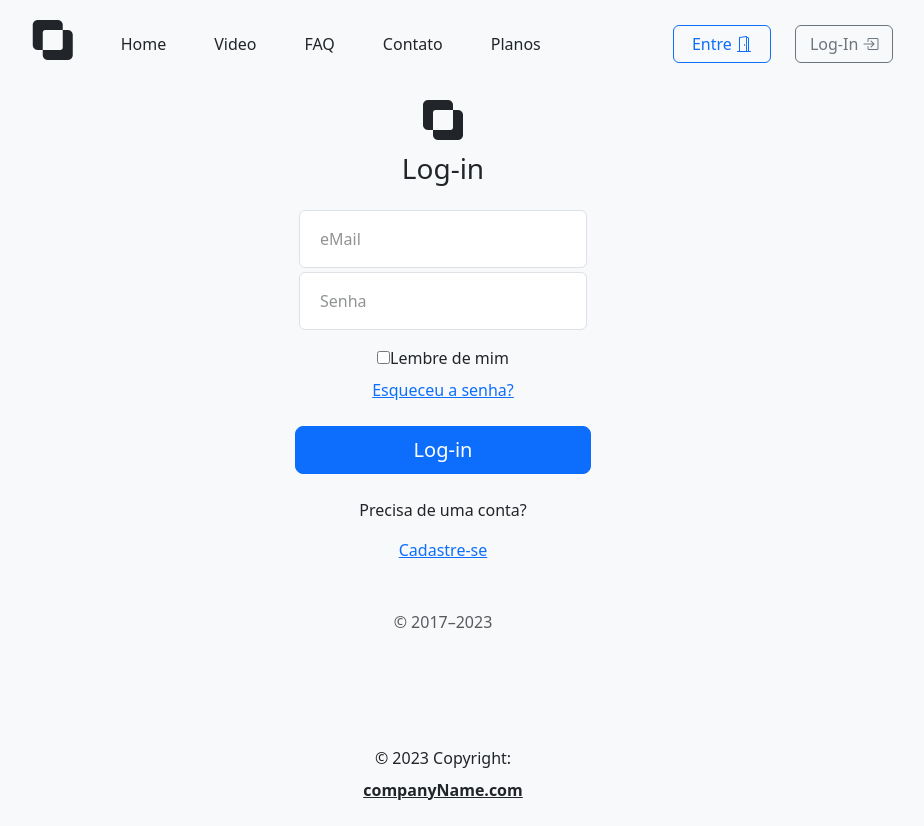
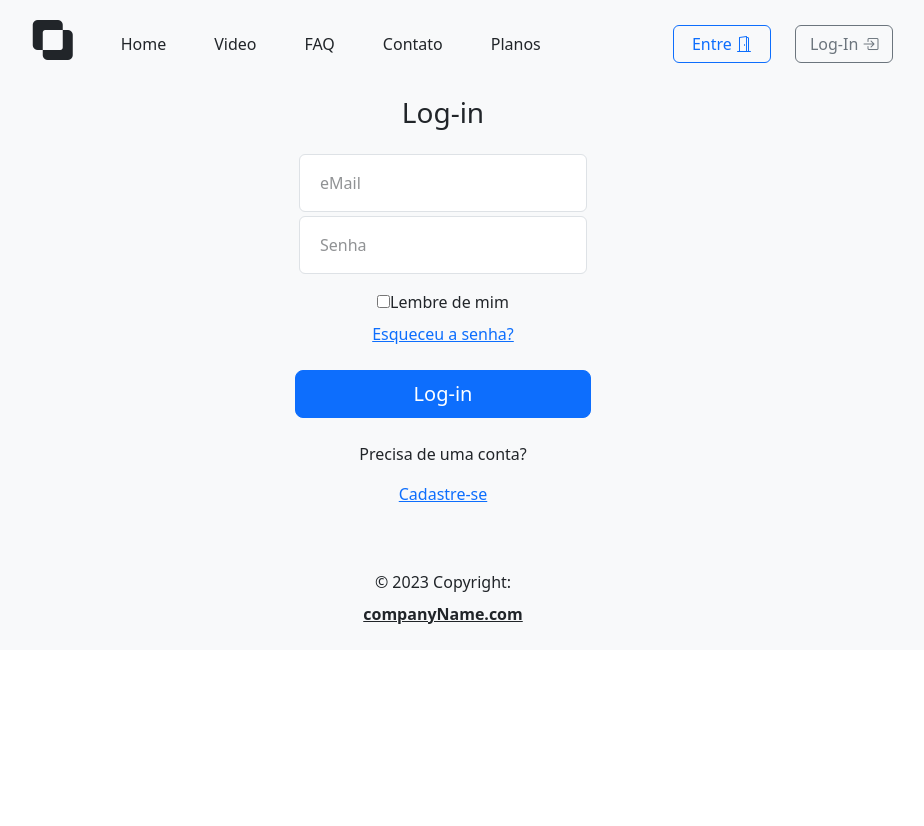
Before and after one commit to guisazevedo/dent_dev, a React (Vite) app: page /log-in in a window 1280 px wide. Shown: the whole page, without its empty margins (197-1121 px from the left). After the commit the page ends 800 px from the top, so only its background shows below. Built offline with nearby package versions, Linux system fonts and the light colour scheme.

Commit message:
cleaning 25.05 4:33

```diff
--- a/src/02_blocks/Login.tsx
+++ b/src/02_blocks/Login.tsx
@@ -2,12 +2,9 @@ import { Link } from "react-router-dom";
 
 const Login = () => {
   return (
-    <div className="text-center">
+    <div className="text-center mt-5">
       <main className="d-flex justify-content-center align-items-center m-5">
         <form className="form-signin w-25 mt-5">
-          <h1>
-            <i className="bi bi-exclude"></i>
-          </h1>
           <h1 className="h3 mb-4 fw-normal">Log-in</h1>
           <div className="form-floating m-1">
             <input
@@ -55,7 +52,6 @@ const Login = () => {
             <p>Precisa de uma conta?</p>
             <a href="">Cadastre-se</a>
           </div>
-          <p className="mt-5 mb-5 text-body-secondary">© 2017–2023</p>
         </form>
       </main>
     </div>
--- a/src/02_blocks/Navbar.tsx
+++ b/src/02_blocks/Navbar.tsx
@@ -7,11 +7,11 @@ const Navbar = () => {
   return (
     <nav className="nav justify-content-center p-2 mb-3 fixed-top bg-light">
       <div className="d-flex align-items-center">
-        <a className="nav-link text-dark ms-3" href="#">
+        <NavHashLink className="nav-link text-dark ms-3" to="/#carousel">
           <h1>
             <i className="bi bi-exclude"></i>
           </h1>
-        </a>
+        </NavHashLink>
         <NavHashLink className="nav-link text-dark ms-3" to="/#carousel">
           Home
         </NavHashLink>{" "}
--- a/src/02_blocks/Signup.tsx
+++ b/src/02_blocks/Signup.tsx
@@ -5,11 +5,8 @@ import { Link } from "react-router-dom";
 
 const Signup = () => {
   return (
-    <div className="container-fluid w-25 text-center">
+    <div className="container-fluid w-25 text-center mt-5">
       <form className="row g-3 needs-validation" noValidate>
-        <h1>
-          <i className="bi bi-exclude"></i>
-        </h1>
         <h1 className="h3 mb-4 fw-normal">Sign-up</h1>
         <div className="form-floating m-1">
           <input
@@ -124,7 +121,6 @@ const Signup = () => {
           <p>Ja possui uma conta?</p>
           <a href="">Log-in</a>
         </div>
-        <p className="mt-5 mb-5 text-body-secondary">© 2017–2023</p>
       </form>
     </div>
   );
```
